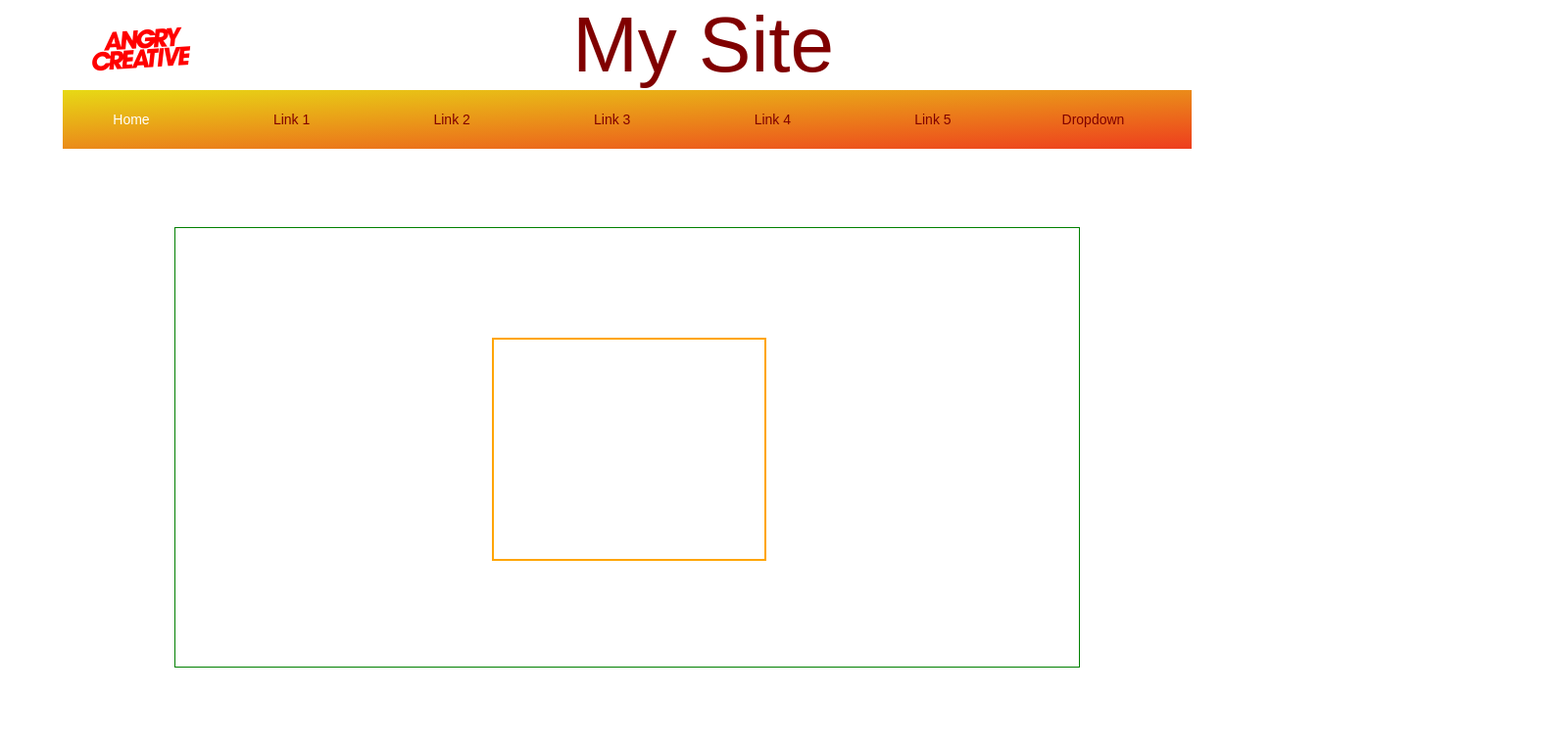
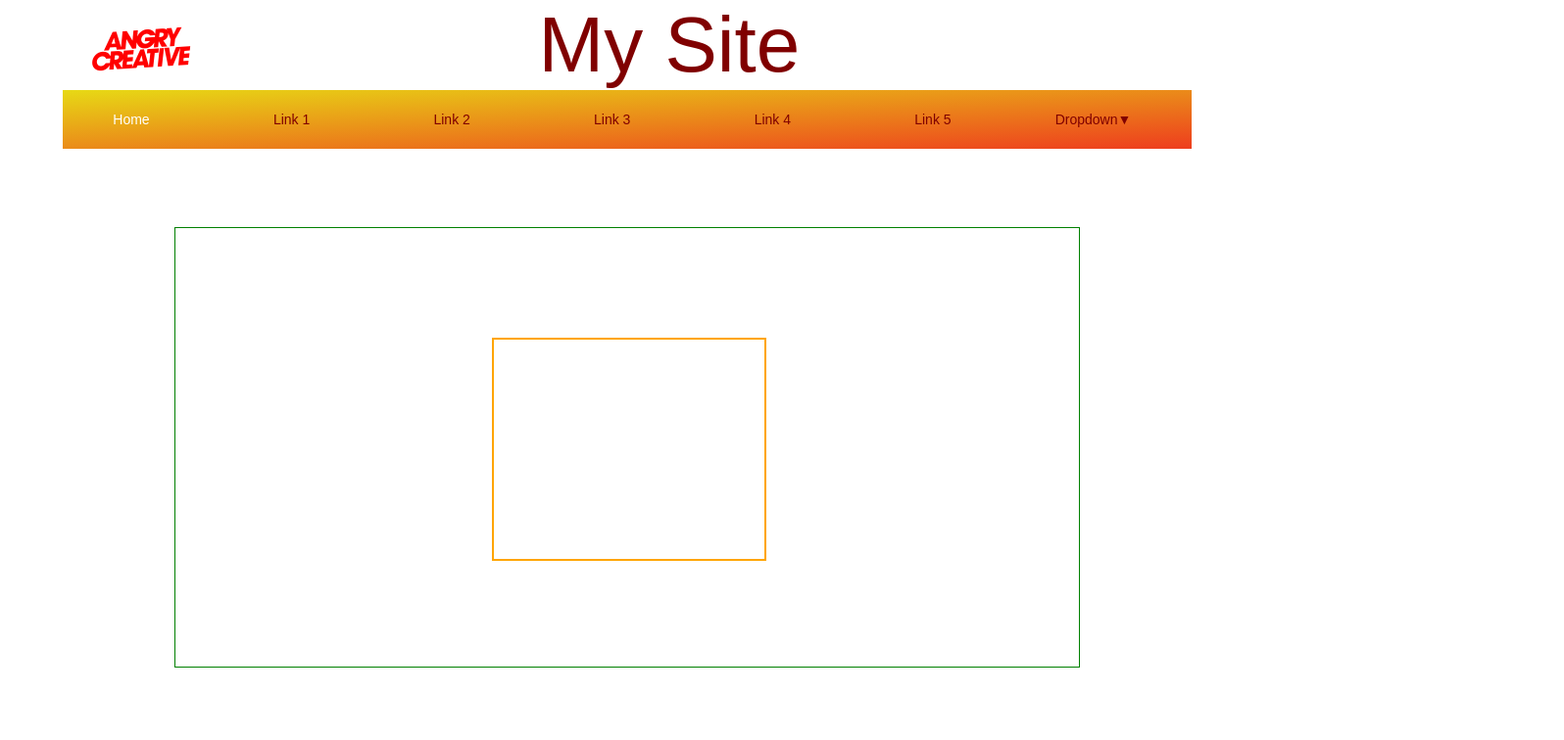
Before and after one commit to raumteuder/dropdown, a plain HTML site: page index.html in a window 1280 px wide. Shown: the top 756 px of the page at 98% size, 1596 px wide, since content can reach past the window. Drawn offline with Linux system fonts and the light colour scheme; a web font is replaced by a local one.

Commit message:
minor changes in title

```diff
--- a/index.html
+++ b/index.html
@@ -35,7 +35,7 @@
             <li class="link3"><a href="#">Link 5</a></li>
             <li class="dropdown">
               <!-- <a href="#">Dropdown&#x25BC</a> -->
-              <a href="#">Dropdown</a>
+              <a href="#">Dropdown&#x25BC</a>
               <ul id="dropdown-ul">
                 <li><a href="#">Submenu 1</a></li>
                 <li><a href="#">Submenu 2</a></li>
--- a/style.css
+++ b/style.css
@@ -19,13 +19,14 @@ header {
   margin-left: 30px;
   background-clip: border-box;
 }
+
 .title {
   font-family: Akronim, sans-serif;
   font-size: 5rem;
   font-weight: 500;
   color: maroon;
   position: relative;
-  left: 33%;
+  left: 30%;
 }
 
 body {
```
